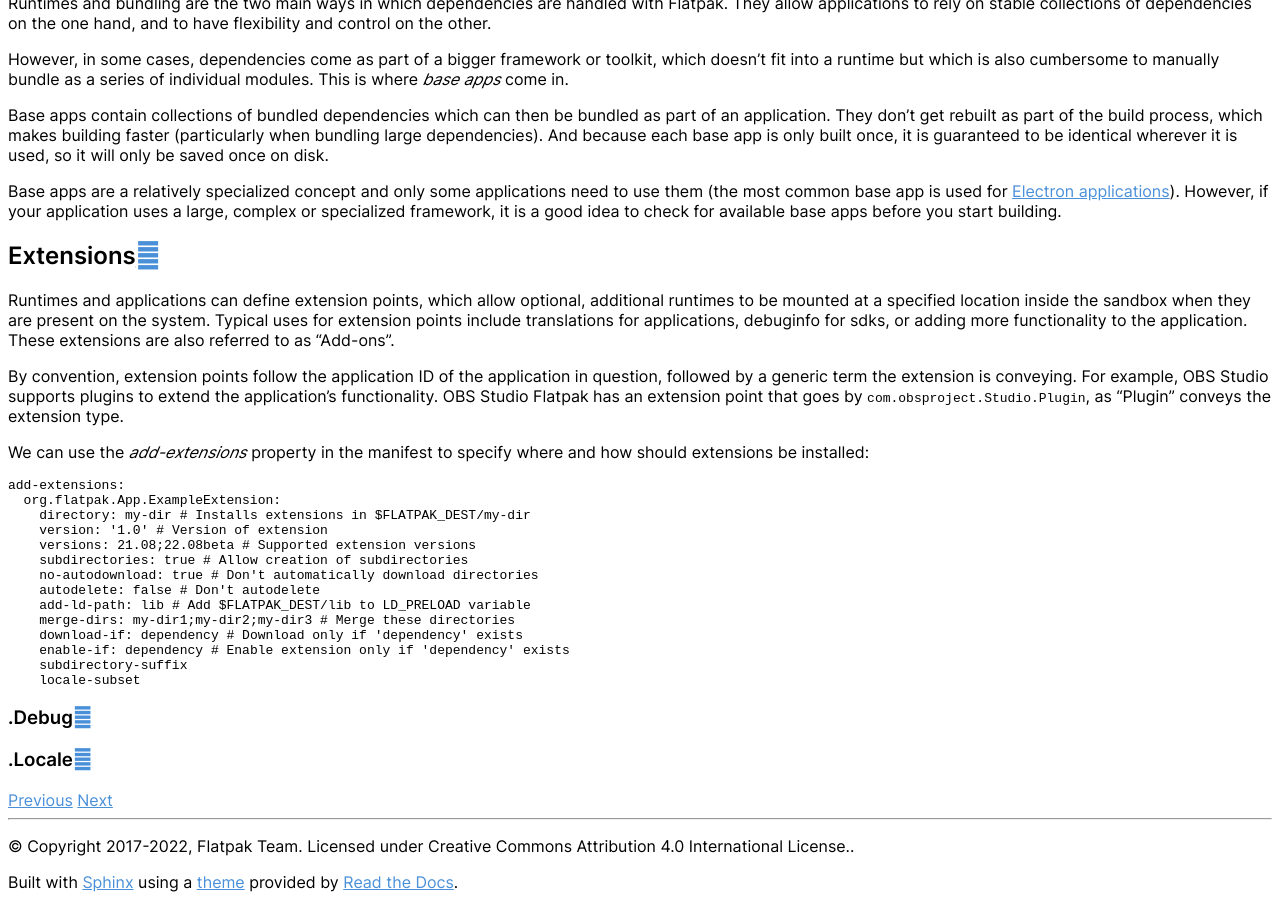
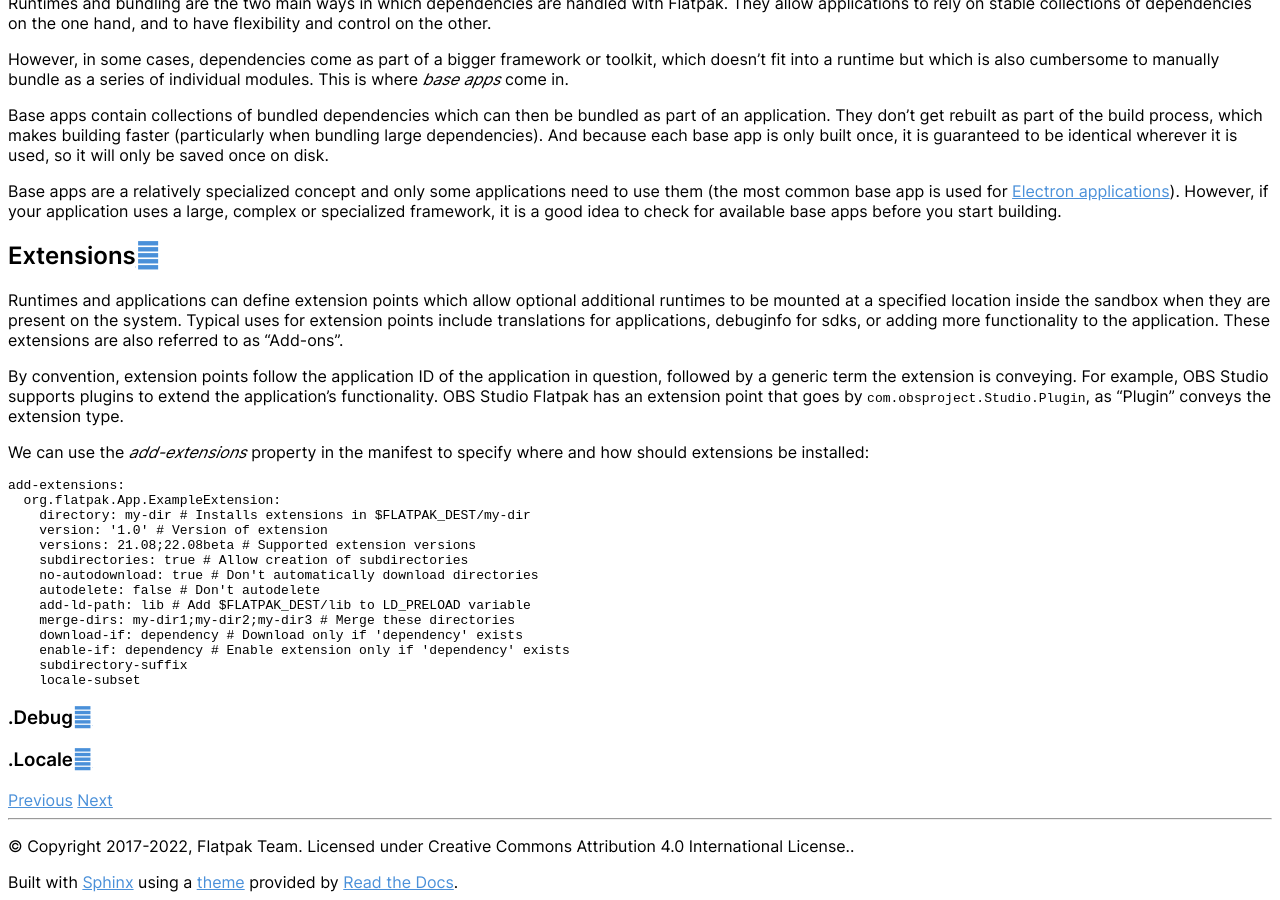
Before and after one commit to flatpak/flatpak-docs, a Sphinx documentation site: the page built from docs/dependencies.rst, in a window 1280 px wide and 900 px high, scrolled down 1693 px. Built offline with Sphinx 7.4.7 and the Read the Docs theme 2.0.0, drawn with Linux system fonts in a browser that asks for light colours.

```diff
--- a/docs/dependencies.rst
+++ b/docs/dependencies.rst
@@ -96,7 +96,7 @@ idea to check for available base apps before you start building.
 Extensions
 ----------
 
-Runtimes and applications can define extension points, which allow optional,
+Runtimes and applications can define extension points which allow optional
 additional runtimes to be mounted at a specified location inside the sandbox
 when they are present on the system. Typical uses for extension points include
 translations for applications, debuginfo for sdks, or adding more functionality
```
